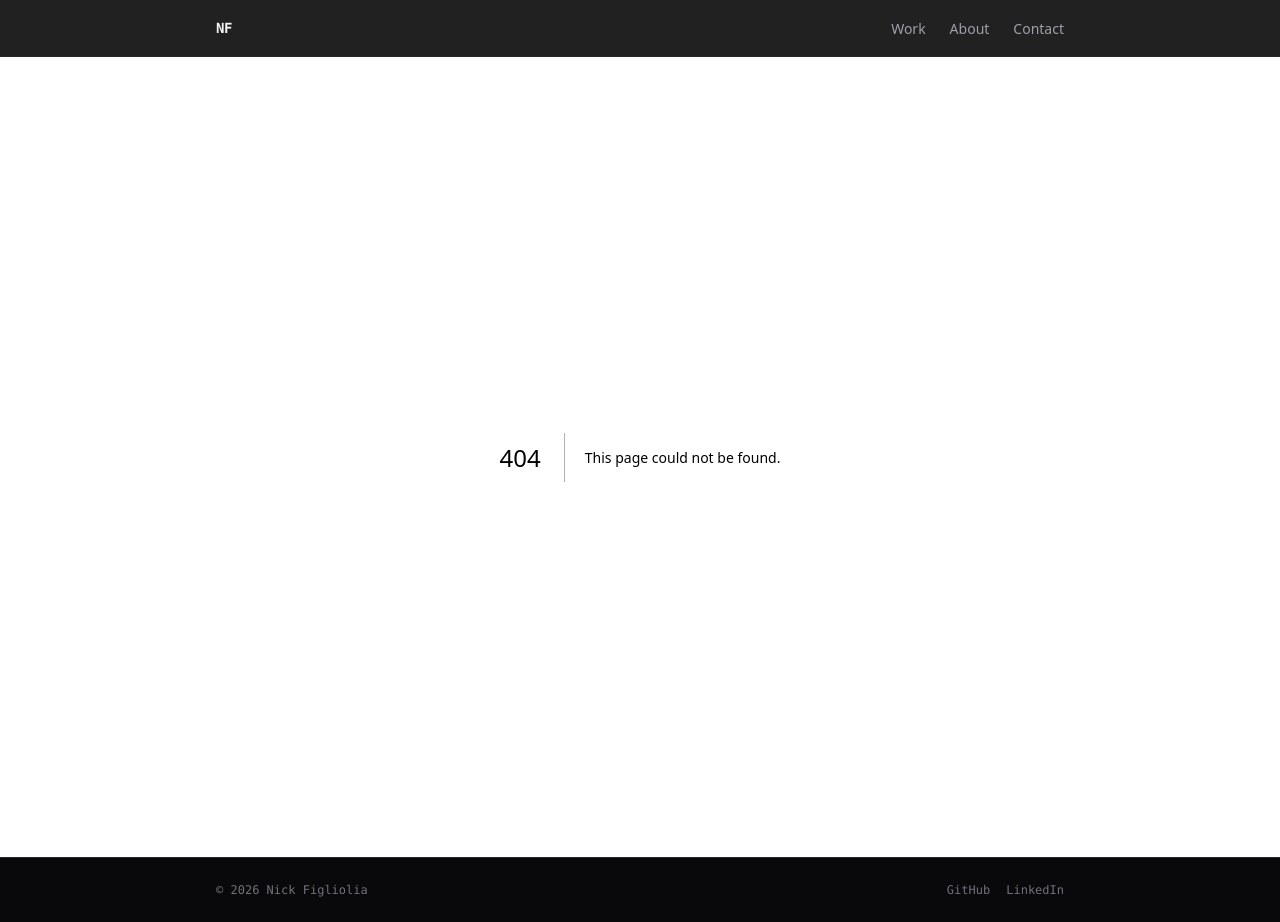
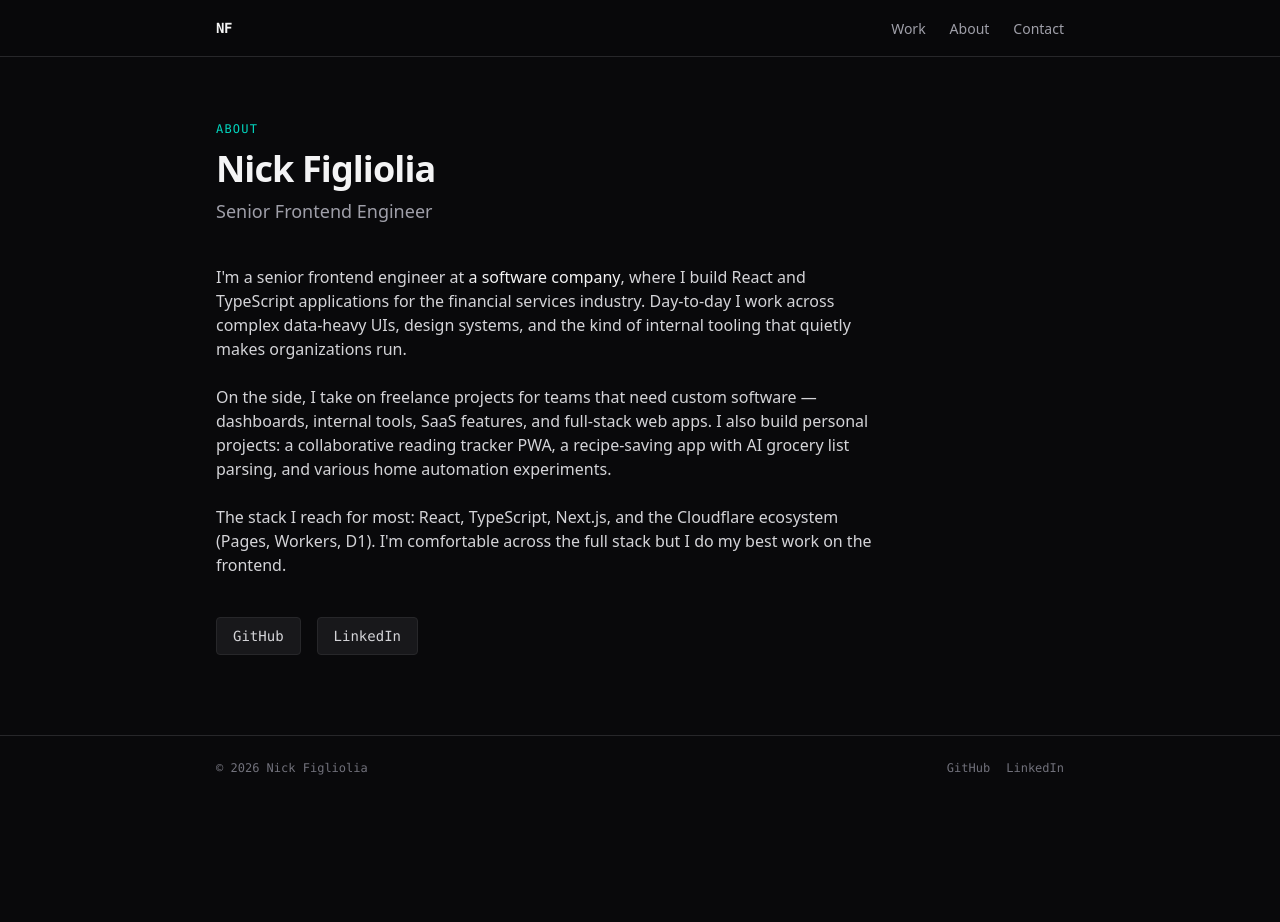
Before and after one commit to njf2125/freelance-site, a Next.js app: page /about in a window 1280 px wide. Before the commit this address had no page. After the commit the page ends 800 px from the top, so only its background shows below. Built offline with nearby package versions, Linux system fonts and the light colour scheme.

Commit message:
feat: add about page

```diff
--- /dev/null
+++ b/src/app/about/page.tsx
@@ -0,0 +1,63 @@
+import type { Metadata } from "next";
+
+export const metadata: Metadata = {
+  title: "About — Nick Figliolia",
+};
+
+export default function About() {
+  return (
+    <main className="mx-auto max-w-4xl px-6 py-16">
+      <p className="font-mono text-xs uppercase tracking-widest text-teal-400 mb-3">
+        About
+      </p>
+      <h1 className="text-4xl font-bold tracking-tight text-zinc-100">
+        Nick Figliolia
+      </h1>
+      <p className="mt-2 text-lg text-zinc-400">
+        Senior Frontend Engineer
+      </p>
+
+      <div className="mt-10 max-w-2xl space-y-6 text-zinc-300">
+        <p>
+          I&apos;m a senior frontend engineer at{" "}
+          <span className="text-zinc-100 font-medium">a software company</span>, where I
+          build React and TypeScript applications for the financial services
+          industry. Day-to-day I work across complex data-heavy UIs, design
+          systems, and the kind of internal tooling that quietly makes
+          organizations run.
+        </p>
+        <p>
+          On the side, I take on freelance projects for teams that need custom
+          software — dashboards, internal tools, SaaS features, and full-stack
+          web apps. I also build personal projects: a collaborative reading
+          tracker PWA, a recipe-saving app with AI grocery list parsing, and
+          various home automation experiments.
+        </p>
+        <p>
+          The stack I reach for most: React, TypeScript, Next.js, and the
+          Cloudflare ecosystem (Pages, Workers, D1). I&apos;m comfortable across
+          the full stack but I do my best work on the frontend.
+        </p>
+      </div>
+
+      <div className="mt-10 flex gap-4">
+        <a
+          href="https://github.com/njf2125"
+          target="_blank"
+          rel="noopener noreferrer"
+          className="rounded border border-zinc-800 bg-zinc-900 px-4 py-2 font-mono text-sm text-zinc-300 hover:text-teal-400 hover:border-teal-400/30"
+        >
+          GitHub
+        </a>
+        <a
+          href="https://linkedin.com/in/nickfigliolia"
+          target="_blank"
+          rel="noopener noreferrer"
+          className="rounded border border-zinc-800 bg-zinc-900 px-4 py-2 font-mono text-sm text-zinc-300 hover:text-teal-400 hover:border-teal-400/30"
+        >
+          LinkedIn
+        </a>
+      </div>
+    </main>
+  );
+}
```
